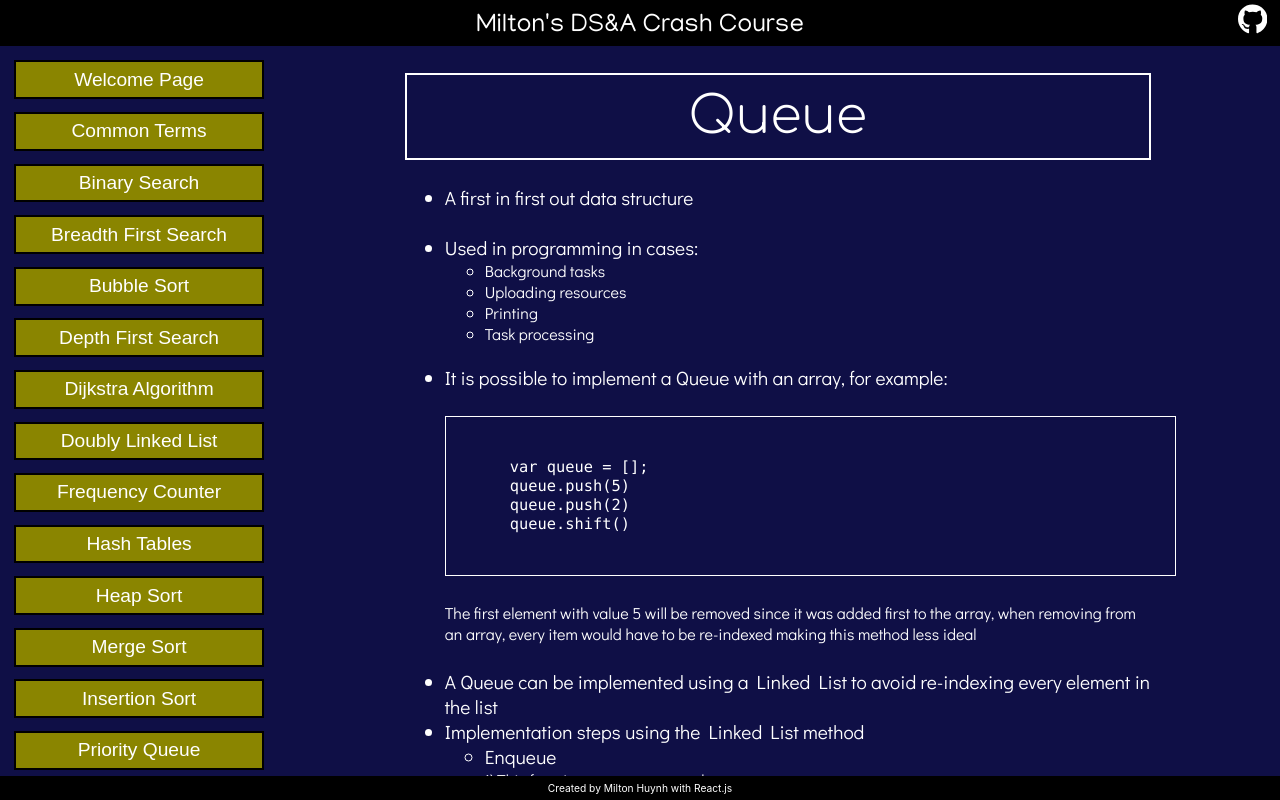
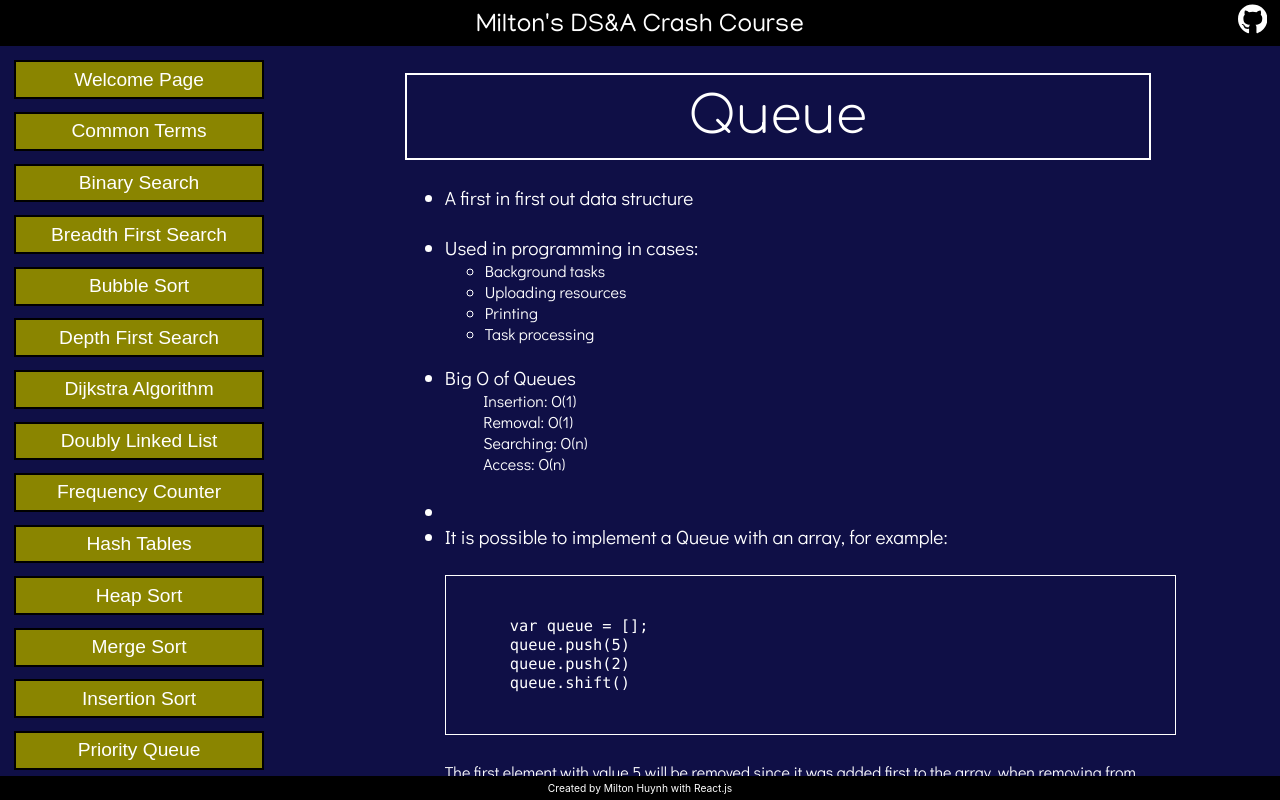
Before and after one commit to miltonhuynh/DSA-guide, a React (Create React App) app in the folder app/: page /DSA-guide/Queue in a window 1280 px wide. Built offline with nearby package versions, Linux system fonts and the light colour scheme; a web font is replaced by a local one.

Commit message:
Added BigO for queues

```diff
--- a/app/src/Concepts/Queue.js
+++ b/app/src/Concepts/Queue.js
@@ -25,6 +25,16 @@ queue.shift()`
 									</ul>
 								</div>
 							</li>
+							<li>
+              Big O of Queues
+              <div class="indent-extra font-sm">
+                <div>Insertion: O(1)</div>
+                <div>Removal: O(1)</div>
+                <div>Searching: O(n)</div>
+                <div>Access: O(n)</div>
+              </div>
+            </li><br/>
+            <li></li>
 							<li>
 								It is possible to implement a Queue with an array, for example:<br/>
 								<div class="Code">
```
